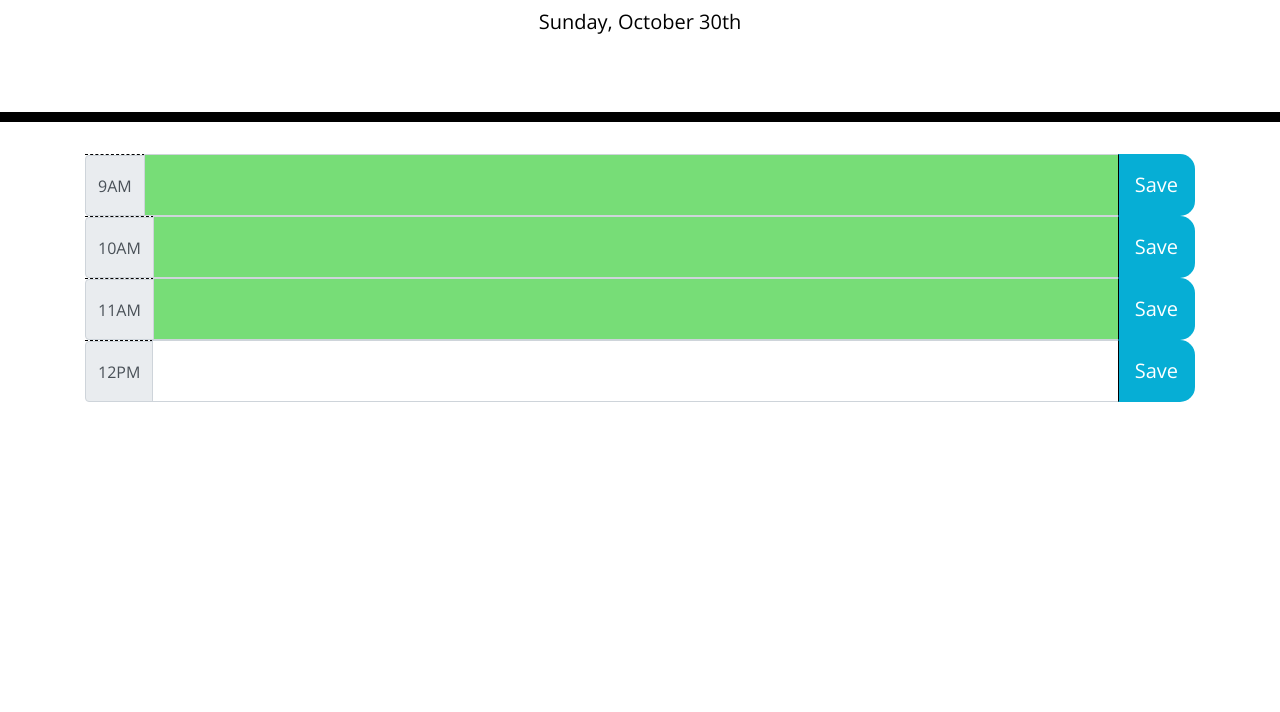
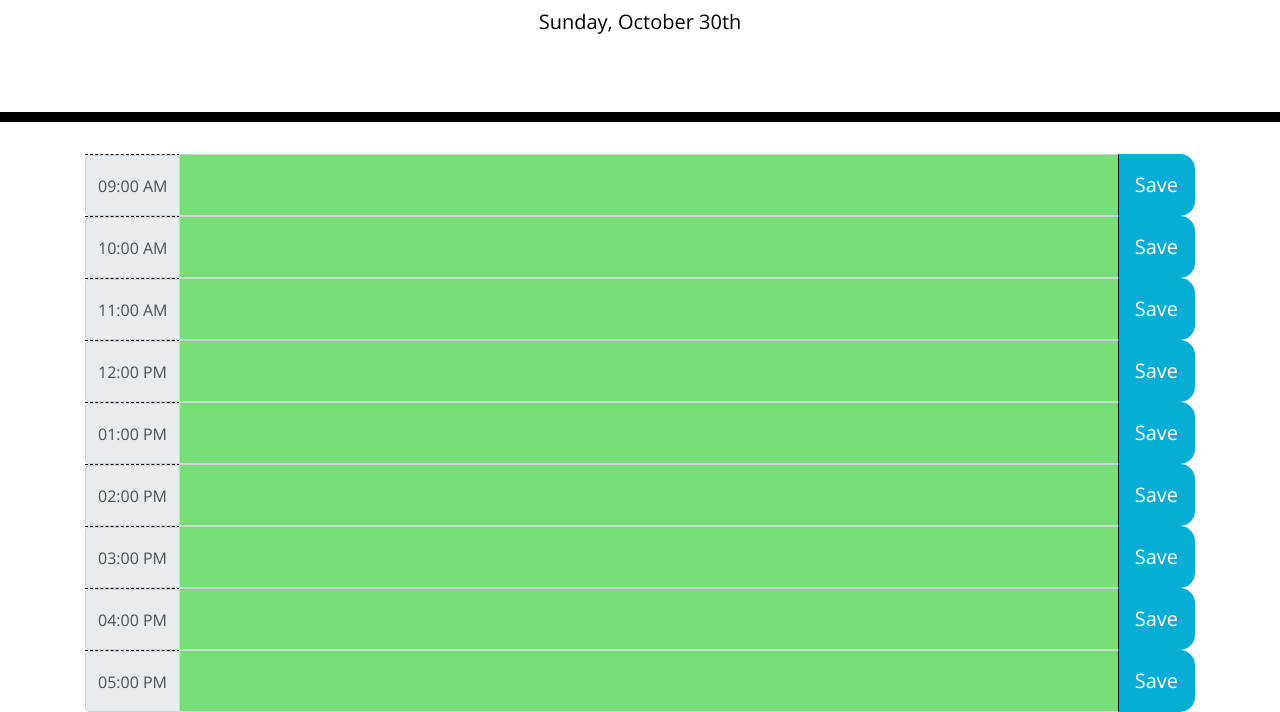
Before and after one commit to markerpathis/work-day-scheduler, a plain HTML site: page index.html in a window 1280 px wide. Shown: the part 182-894 px from the top of the page. Before the commit the page ends 800 px from the top, so only its background shows below. Drawn offline with nearby package versions, Linux system fonts and the light colour scheme.

Commit message:
MVP - added remaining time block and logic

```diff
--- a/Assets/js/script.js
+++ b/Assets/js/script.js
@@ -11,6 +11,11 @@ var textArea9am = $('textarea[name="task-input-9am"]');
 var textArea10am = $('textarea[name="task-input-10am"]');
 var textArea11am = $('textarea[name="task-input-11am"]');
 var textArea12pm = $('textarea[name="task-input-12pm"]');
+var textArea1pm = $('textarea[name="task-input-1pm"]');
+var textArea2pm = $('textarea[name="task-input-2pm"]');
+var textArea3pm = $('textarea[name="task-input-3pm"]');
+var textArea4pm = $('textarea[name="task-input-4pm"]');
+var textArea5pm = $('textarea[name="task-input-5pm"]');
 
 // var buttonsEl = document.querySelector("button");
 var buttonsEl = document.getElementsByClassName("btn");
@@ -66,10 +71,55 @@ if (diff11AM > 0) {
 var diff12PM = currentHour - time12PM;
 if (diff12PM > 0) {
   textArea12pm.addClass("past");
-} else if (diff12AM < 0) {
+} else if (diff12PM < 0) {
   textArea12pm.addClass("future");
 } else {
   textArea12pm.addClass("present");
+}
+
+var diff1PM = currentHour - time1PM;
+if (diff1PM > 0) {
+  textArea1pm.addClass("past");
+} else if (diff1PM < 0) {
+  textArea1pm.addClass("future");
+} else {
+  textArea1pm.addClass("present");
+}
+
+var diff2PM = currentHour - time2PM;
+if (diff2PM > 0) {
+  textArea2pm.addClass("past");
+} else if (diff2PM < 0) {
+  textArea2pm.addClass("future");
+} else {
+  textArea2pm.addClass("present");
+}
+
+var diff3PM = currentHour - time3PM;
+if (diff3PM > 0) {
+  textArea3pm.addClass("past");
+} else if (diff3PM < 0) {
+  textArea3pm.addClass("future");
+} else {
+  textArea3pm.addClass("present");
+}
+
+var diff4PM = currentHour - time4PM;
+if (diff4PM > 0) {
+  textArea4pm.addClass("past");
+} else if (diff4PM < 0) {
+  textArea4pm.addClass("future");
+} else {
+  textArea4pm.addClass("present");
+}
+
+var diff5PM = currentHour - time5PM;
+if (diff5PM > 0) {
+  textArea5pm.addClass("past");
+} else if (diff5PM < 0) {
+  textArea5pm.addClass("future");
+} else {
+  textArea5pm.addClass("present");
 }
 
 ///////////////////////////////////////////////////////////////////////////////////////
@@ -87,6 +137,11 @@ function retreiveTaskList() {
   textArea10am.val(taskList[1]);
   textArea11am.val(taskList[2]);
   textArea12pm.val(taskList[3]);
+  textArea1pm.val(taskList[4]);
+  textArea2pm.val(taskList[5]);
+  textArea3pm.val(taskList[6]);
+  textArea4pm.val(taskList[7]);
+  textArea5pm.val(taskList[8]);
 }
 
 function init() {
@@ -110,6 +165,16 @@ for (var i = 0; i < buttonsEl.length; i++) {
       taskList[2] = textArea11am.val();
     } else if (buttonClicked.value == 3) {
       taskList[3] = textArea12pm.val();
+    } else if (buttonClicked.value == 4) {
+      taskList[4] = textArea1pm.val();
+    } else if (buttonClicked.value == 5) {
+      taskList[5] = textArea2pm.val();
+    } else if (buttonClicked.value == 6) {
+      taskList[6] = textArea3pm.val();
+    } else if (buttonClicked.value == 7) {
+      taskList[7] = textArea4pm.val();
+    } else if (buttonClicked.value == 8) {
+      taskList[8] = textArea5pm.val();
     }
     storeTaskList();
   });
--- a/index.html
+++ b/index.html
@@ -33,7 +33,7 @@
       <!-- https://getbootstrap.com/docs/4.0/components/input-group/ -->
       <form class="task-form-9am input-group">
         <div class="input-group-prepend hour">
-          <span class="input-group-text">9AM</span>
+          <span class="input-group-text">09:00 AM</span>
         </div>
         <textarea
           class="form-control task-input"
@@ -47,7 +47,7 @@
 
       <form class="task-form-10am input-group">
         <div class="input-group-prepend hour">
-          <span class="input-group-text">10AM</span>
+          <span class="input-group-text">10:00 AM</span>
         </div>
         <textarea
           class="form-control task-input"
@@ -63,7 +63,7 @@
 
       <form class="task-form-11am input-group">
         <div class="input-group-prepend hour">
-          <span class="input-group-text">11AM</span>
+          <span class="input-group-text">11:00 AM</span>
         </div>
         <textarea
           class="form-control task-input"
@@ -77,9 +77,9 @@
         </div>
       </form>
 
-      <form class="task-form-12am input-group">
+      <form class="task-form-12pm input-group">
         <div class="input-group-prepend hour">
-          <span class="input-group-text">12PM</span>
+          <span class="input-group-text">12:00 PM</span>
         </div>
         <textarea
           class="form-control task-input"
@@ -93,6 +93,85 @@
         </div>
       </form>
 
+      <form class="task-form-1pm input-group">
+        <div class="input-group-prepend hour">
+          <span class="input-group-text">01:00 PM</span>
+        </div>
+        <textarea
+          class="form-control task-input"
+          type="text"
+          name="task-input-1pm"
+        ></textarea>
+        <div class="input-group-append">
+          <button class="btn saveBtn btn-lg" type="button" value="4">
+            Save
+          </button>
+        </div>
+      </form>
+
+      <form class="task-form-2pm input-group">
+        <div class="input-group-prepend hour">
+          <span class="input-group-text">02:00 PM</span>
+        </div>
+        <textarea
+          class="form-control task-input"
+          type="text"
+          name="task-input-2pm"
+        ></textarea>
+        <div class="input-group-append">
+          <button class="btn saveBtn btn-lg" type="button" value="5">
+            Save
+          </button>
+        </div>
+      </form>
+
+      <form class="task-form-3pm input-group">
+        <div class="input-group-prepend hour">
+          <span class="input-group-text">03:00 PM</span>
+        </div>
+        <textarea
+          class="form-control task-input"
+          type="text"
+          name="task-input-3pm"
+        ></textarea>
+        <div class="input-group-append">
+          <button class="btn saveBtn btn-lg" type="button" value="6">
+            Save
+          </button>
+        </div>
+      </form>
+
+      <form class="task-form-4pm input-group">
+        <div class="input-group-prepend hour">
+          <span class="input-group-text">04:00 PM</span>
+        </div>
+        <textarea
+          class="form-control task-input"
+          type="text"
+          name="task-input-4pm"
+        ></textarea>
+        <div class="input-group-append">
+          <button class="btn saveBtn btn-lg" type="button" value="7">
+            Save
+          </button>
+        </div>
+      </form>
+
+      <form class="task-form-5pm input-group">
+        <div class="input-group-prepend hour">
+          <span class="input-group-text">05:00 PM</span>
+        </div>
+        <textarea
+          class="form-control task-input"
+          type="text"
+          name="task-input-5pm"
+        ></textarea>
+        <div class="input-group-append">
+          <button class="btn saveBtn btn-lg" type="button" value="8">
+            Save
+          </button>
+        </div>
+      </form>
     </div>
 
     <script src="https://cdnjs.cloudflare.com/ajax/libs/jquery/3.2.1/jquery.min.js"></script>
```
